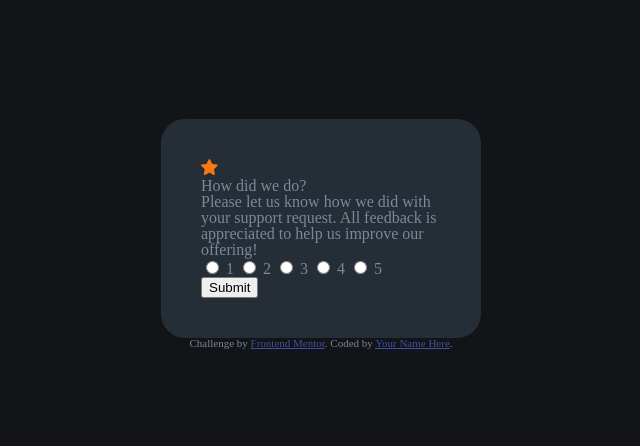
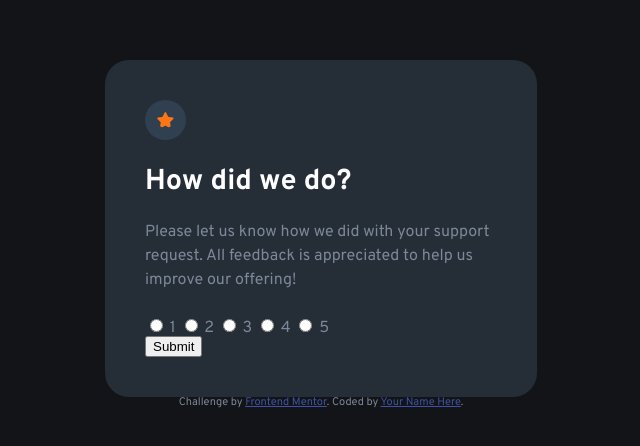
Before and after one commit to BanDevLab/interactive-rating-component-main, a plain HTML site: page index.html in a window 1280 px wide. Shown: the part 166-612 px from the top of the page, without its empty margins (319-959 px from the left). Drawn offline with Linux system fonts and the light colour scheme.

Commit message:
styling start, h1 and p

```diff
--- a/index.html
+++ b/index.html
@@ -30,7 +30,7 @@
   <main class="conteiner">
     <div class="rating_container">
       <div>
-        <img src="images/icon-star.svg" class="start-icon" alt="star">
+        <img src="images/icon-star.svg" class="star-icon" alt="star">
 
         <h1>How did we do?</h1>
 
--- a/styles/styles.scss
+++ b/styles/styles.scss
@@ -1,9 +1,10 @@
-@import url('https://fonts.googleapis.com/css2?family=Montserrat:wght@700&family=Overpass:wght@400;700&display=swap');
+@import url('https://fonts.googleapis.com/css2?family=Overpass:wght@400;700&display=swap');
 
 $Orange: hsl(25, 97%, 53%);
 $White: hsl(0, 0%, 100%);
 $Light-Grey: hsl(217, 12%, 63%);
 $Medium-Grey: hsl(216, 12%, 54%);
+$Medium-Blue:hsl(210, 25%, 25%);
 $Dark-Blue: hsl(213, 19%, 18%);
 $Very-Dark-Blue: hsl(216, 12%, 8%);
 
@@ -13,16 +14,33 @@ body{
     place-content: center;
     min-height: 100vh;
     color: $Medium-Grey;
-
+    font-family: "Overpass",sans-serif;
     main{
         border-radius: 1.5rem;
         background-color: $Dark-Blue;
         padding: 2.5rem;
-        max-width: 15rem;
+        max-width: 22rem;
     }
     .rating_container{
         display: grid;
         grid-template-columns: 5fr;
+
+        .star-icon{
+            background-color:$Medium-Blue;
+            padding:.75rem;
+            border-radius: 50%;
+        }
+        h1{
+            color: $White;
+            font-size: 1.8rem;
+            margin: 1.5rem 0;
+            font-weight: 700;
+        }
+        p{
+            line-height: 1.5;
+            font-weight: 400;
+            margin-bottom: 1.5rem;
+        }
 
     }
 
@@ -30,4 +48,5 @@ body{
         display: grid;
         grid-template-columns: 5fr;
       }
+
 }
```
Also changed, not shown: styles/styles.css, 1 other file.
